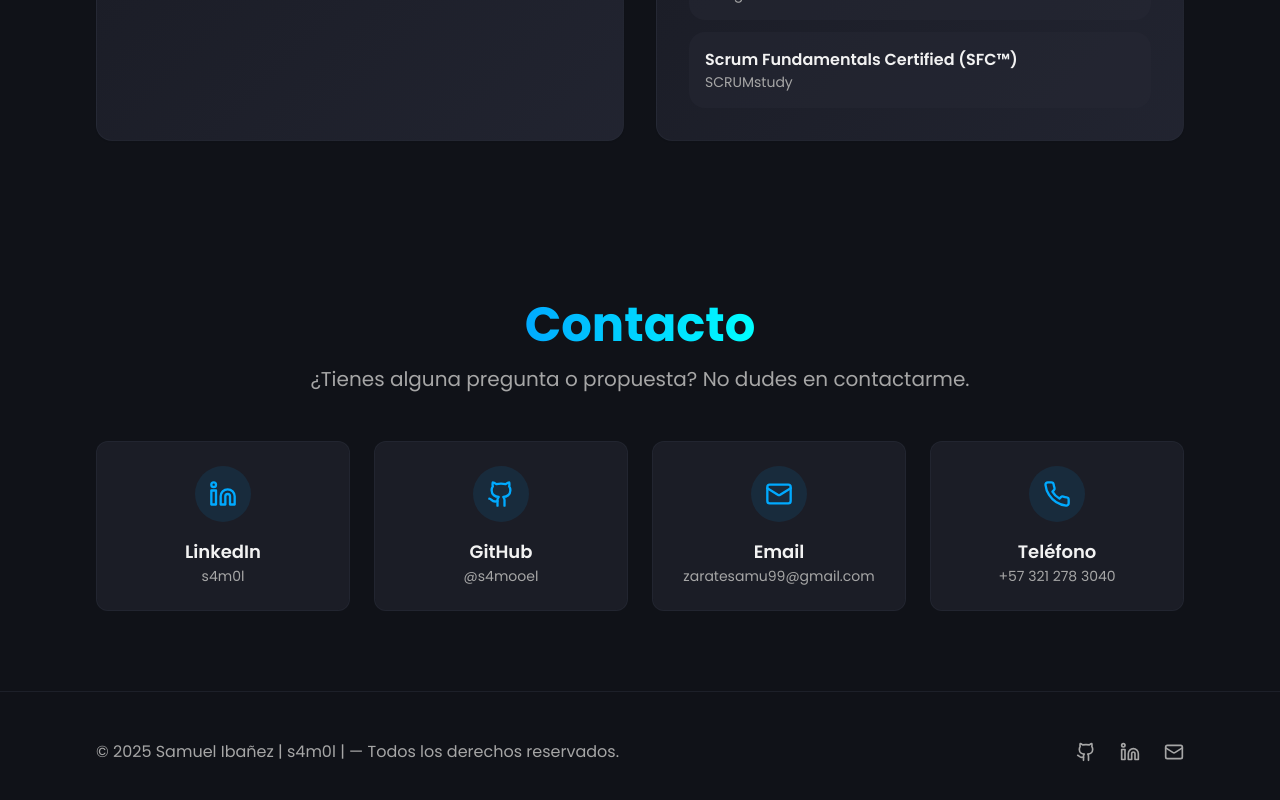
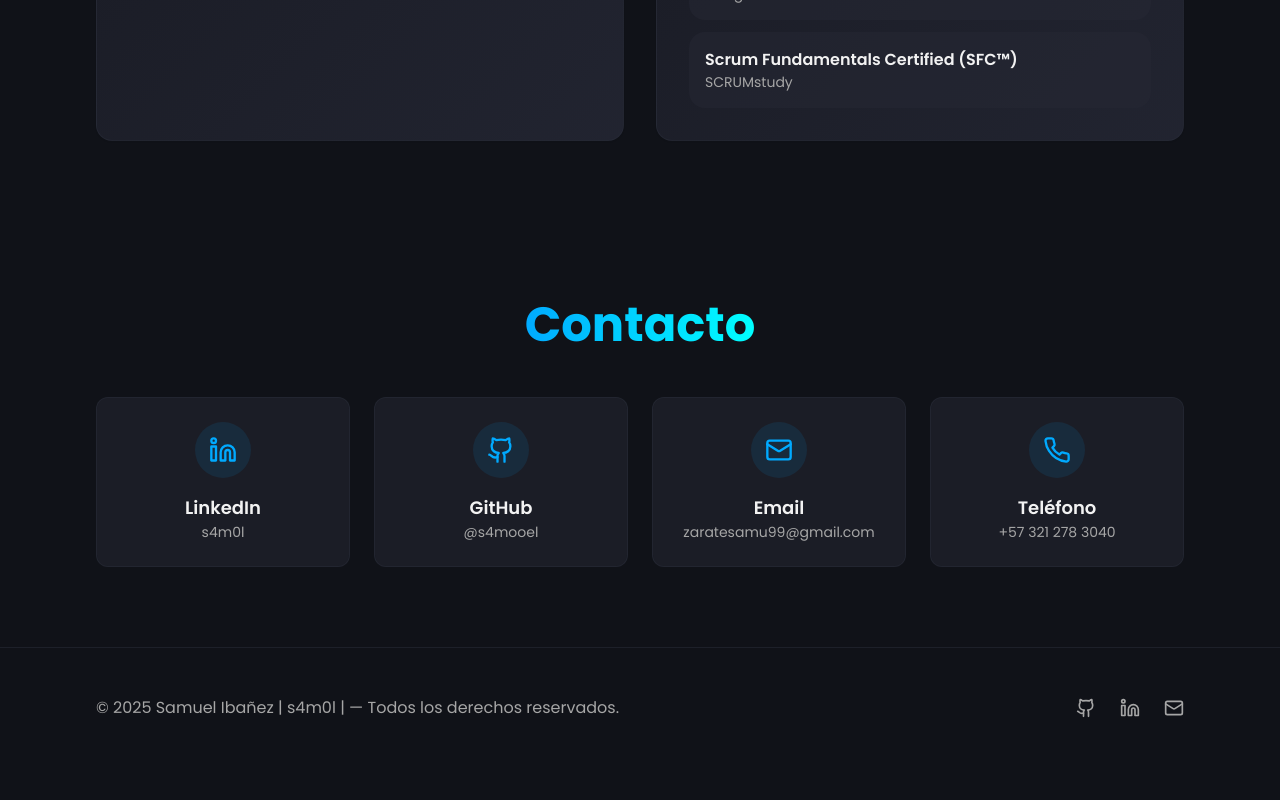
Before and after one commit to s4mooel/pagina-personal, a React (Vite) app: page / in a window 1280 px wide. Shown: the part 2839-3639 px from the top of the page. After the commit the page ends 3607 px from the top, so only its background shows below. Built offline with nearby package versions, Linux system fonts and the light colour scheme; the HTML template or start-up script is replaced by a standard one.

Commit message:
Update Contact.tsx

```diff
--- a/src/components/Contact.tsx
+++ b/src/components/Contact.tsx
@@ -43,9 +43,6 @@ const Contact = () => {
             <h2 className="text-4xl md:text-5xl font-bold">
               <span className="text-gradient">Contacto</span>
             </h2>
-            <p className="text-xl text-muted-foreground max-w-3xl mx-auto">
-              ¿Tienes alguna pregunta o propuesta? No dudes en contactarme.
-            </p>
           </div>
 
           <div className="grid sm:grid-cols-2 lg:grid-cols-4 gap-6">
```
